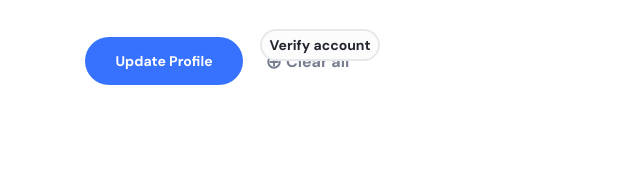
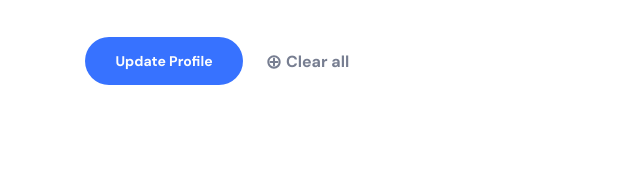
Before and after one commit to AibikeImanbaeva/Crypter.github.io, a website: page src/editprofile.html in a window 1280 px wide. Shown: the part 1299-1490 px from the top of the page, 572-1212 px from the left. Drawn offline with Linux system fonts and the light colour scheme.

Commit message:
fix: fix button in main section

```diff
--- a/src/editprofile.html
+++ b/src/editprofile.html
@@ -54,6 +54,8 @@
       </header>
     </div>
     <div class="line"></div>
+    <div class="container">
+
       <div class="upload_menu">
         <div class="container upload_wrapper">
           <a href="/userPage.html" class="upload_menu__backHome"
@@ -67,6 +69,7 @@
               class="upload_menu__btns__arrow"
             />
             <a href="#" class="upload_menu__btns__uploadItem">Edit Profile</a>
+          </div>
         </div>
       </div>
     </div>
@@ -136,7 +139,7 @@ of at least 400x400.Gifs work too 🙌
                   name="twitter"
                   placeholder="@twitter username"
                   value=""
-                  class="twitter_inp">  <a href="#" class="verify">Verify account</a>
+                  class="twitter_inp">
 
               </form>
               <input type="button" value="Add more social account" class="addmore"/>
--- a/src/sass/_editProfile.scss
+++ b/src/sass/_editProfile.scss
@@ -109,18 +109,7 @@
           .twitter_inp {
             position: relative;
           }
-          .verify {
-            position: absolute;
-            top: 166%;
-            left: 65%;
-            @include black_subtitle;
-            @include grey_border_btn;
-            width: 120px;
-            height: 32px;
-            display: flex;
-            justify-content: center;
-            align-items: center;
-          }
+
           label {
             margin-top: 2rem;
             @include grey_400_subtitle;
```
Also changed, not shown: src/css/style.min.css. Lines whose indentation alone changed are shown as unchanged.
